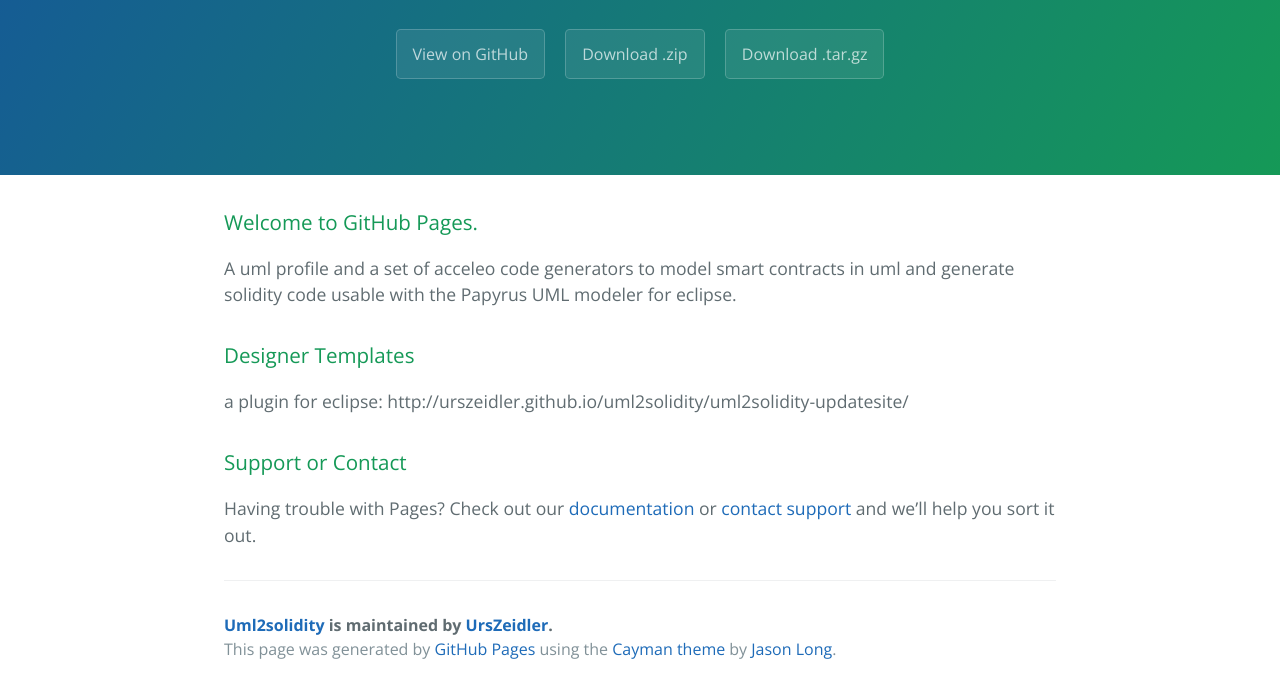
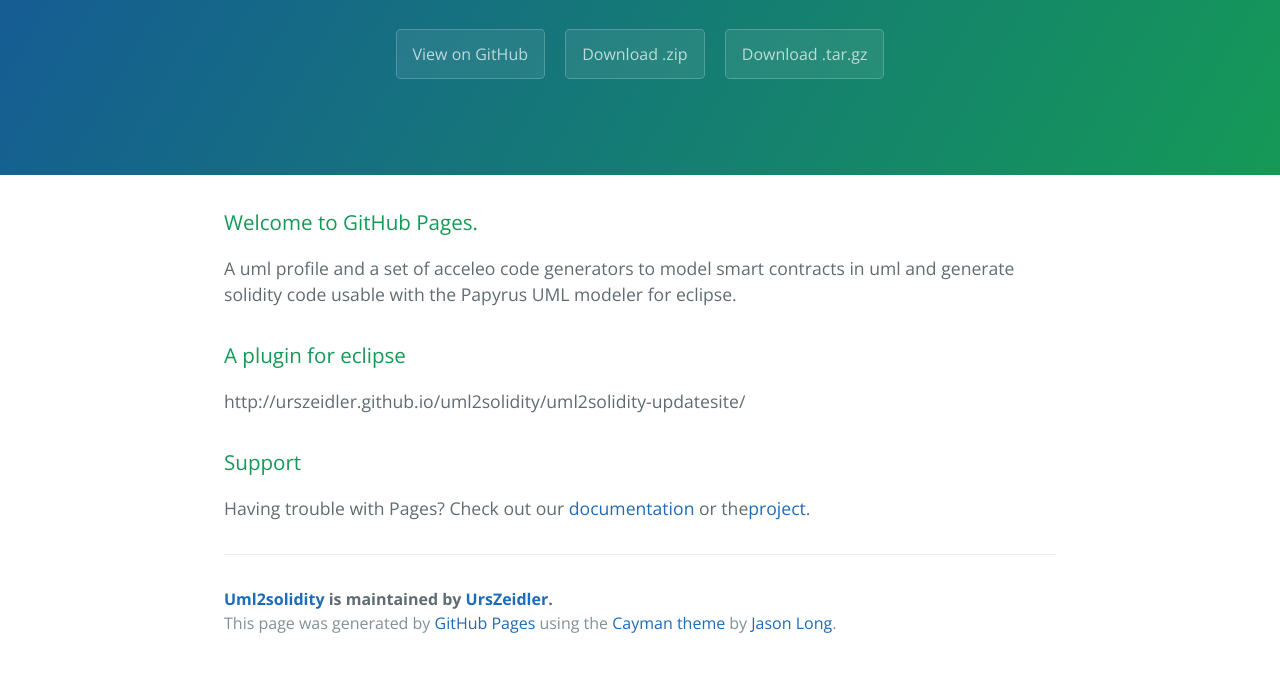
Before and after one commit to UrsZeidler/uml2solidity, a plain HTML site: page index.html in a window 1280 px wide. Shown: the part 208-901 px from the top of the page. After the commit the page ends 875 px from the top, so only its background shows below. Drawn offline with nearby package versions, Linux system fonts and the light colour scheme.

Commit message:
Update index.html

```diff
--- a/index.html
+++ b/index.html
@@ -26,19 +26,18 @@
 </p>
 
 <h3>
-<a id="designer-templates" class="anchor" href="#designer-templates" aria-hidden="true"><span class="octicon octicon-link"></span></a>Designer Templates</h3>
-
-<p>
-a plugin for eclipse:
-
-  http://urszeidler.github.io/uml2solidity/uml2solidity-updatesite/
-</p>
+<a id="designer-templates" class="anchor" href="#designer-templates" aria-hidden="true">
+  <span class="octicon octicon-link"></span></a>
+A plugin for eclipse</h3>
+<p> http://urszeidler.github.io/uml2solidity/uml2solidity-updatesite/</p>
 
 
 <h3>
-<a id="support-or-contact" class="anchor" href="#support-or-contact" aria-hidden="true"><span class="octicon octicon-link"></span></a>Support or Contact</h3>
+<a id="support-or-contact" class="anchor" href="#support-or-contact" aria-hidden="true">
+  <span class="octicon octicon-link"></span></a>Support</h3>
 
-<p>Having trouble with Pages? Check out our <a href="https://help.github.com/pages">documentation</a> or <a href="https://github.com/contact">contact support</a> and we’ll help you sort it out.</p>
+<p>Having trouble with Pages? Check out our <a href="https://github.com/UrsZeidler/uml2solidity/wiki">documentation</a>
+or the<a href="https://github.com/UrsZeidler/uml2solidity">project</a>.</p>
 
       <footer class="site-footer">
         <span class="site-footer-owner"><a href="https://github.com/UrsZeidler/uml2solidity">Uml2solidity</a> is maintained by <a href="https://github.com/UrsZeidler">UrsZeidler</a>.</span>
```
